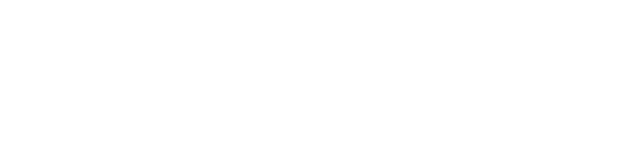
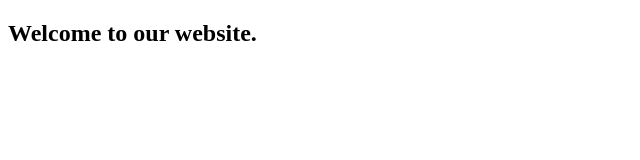
Before and after one commit to thepowerofali/learning, a plain HTML site: page index.html in a window 1280 px wide. Shown: the whole page, without its empty margins (0-640 px from the left). Drawn offline with Linux system fonts and the light colour scheme.

Commit message:
added header in index.html

```diff
--- a/index.html
+++ b/index.html
@@ -1,11 +1,16 @@
 <!DOCTYPE html>
 <html lang="en">
+
 <head>
     <meta charset="UTF-8">
     <meta name="viewport" content="width=device-width, initial-scale=1.0">
     <title>Document</title>
 </head>
+
 <body>
+    <header>
+        <h2>Welcome to our website.</h2>
+    </header>
+</body>
 
-</body>
 </html>
```
